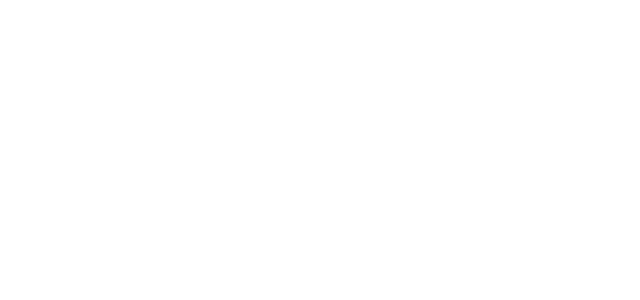
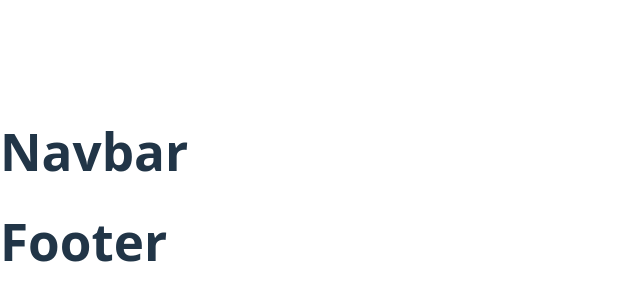
Before and after one commit to pamudithasandaru/cinema-Reelix, a React (Vite) app in the folder client/: page / in a window 1280 px wide. Shown: the part 204-504 px from the top of the page, without its empty margins (0-640 px from the left). Built offline with nearby package versions, Linux system fonts and the light colour scheme.

Commit message:
Primary Routing Settings

```diff
--- a/client/src/App.jsx
+++ b/client/src/App.jsx
@@ -1,10 +1,32 @@
 import React from 'react'
+import Navbar from './components/Navbar'
+import { Route, Routes, useLocation } from 'react-router-dom'
+import Home from './pages/Home'
+import Movies from './pages/Movies'
+import MovieDetails from './pages/MovieDetails'
+import SeatLayout from './pages/SeatLayout'
+import MyBookings from './pages/MyBookings'
+import Favorite from './pages/Favorite'
+import {Toaster} from 'react-hot-toast'
+import Footer from './components/Footer'
 
 const App = () => {
+  const isAdminRoute = useLocation().pathname.startsWith('/admin')
+
   return (
-    <div>
-
-    </div>
+    <>
+     <Toaster/>
+     {!isAdminRoute && <Navbar/>}
+     <Routes>
+      <Route path='/' element={<Home/>} />
+      <Route path='/movies' element={<Movies/>} />
+      <Route path='/movies:id' element={<MovieDetails/>} />
+      <Route path='/movies:id/:date' element={<SeatLayout/>} />
+      <Route path='/my-bookings' element={<MyBookings/>} />
+      <Route path='/favorite' element={<Favorite/>} />
+     </Routes>
+     {!isAdminRoute && <Footer/>}
+    </>
   )
 }
 
```
